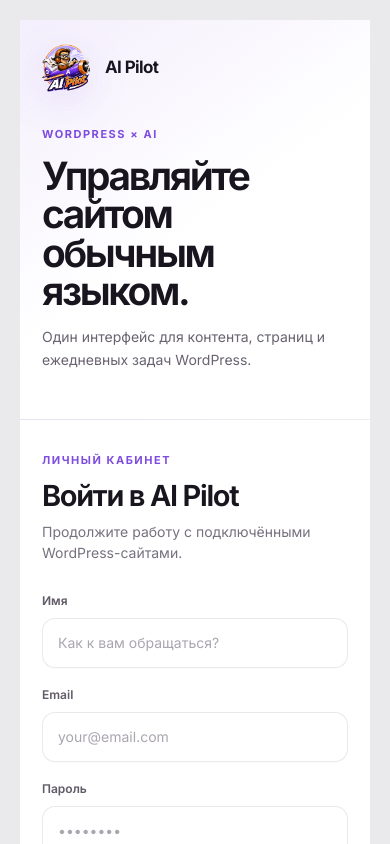
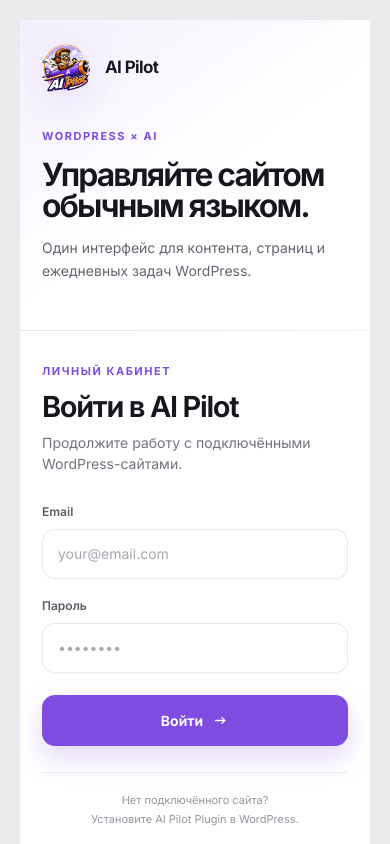
Before and after one commit to EVGexpert/ai-pilot-web-chat, a Vue app: page / in a window 390 px wide. Built offline with nearby package versions, Linux system fonts and the light colour scheme; no server answers.

Commit message:
fix: remove border, name field, reduce h1 size in login UI

```diff
--- a/src/components/LoginForm.vue
+++ b/src/components/LoginForm.vue
@@ -104,18 +104,6 @@
           </div>
 
           <form class="login-form" @submit.prevent="handleLogin">
-            <div class="field-group">
-              <label for="name">Имя</label>
-              <input
-                id="name"
-                v-model="name"
-                type="text"
-                placeholder="Как к вам обращаться?"
-                autocomplete="name"
-                :disabled="isLoading"
-              />
-            </div>
-
             <div class="field-group">
               <label for="email">Email</label>
               <input
@@ -230,7 +218,7 @@
   display: grid;
   grid-template-columns: minmax(0, 1.06fr) minmax(390px, 0.94fr);
   overflow: hidden;
-  border: 1px solid rgba(255, 255, 255, 0.8);
+  border: 0;
   border-radius: 30px;
   background: rgba(255, 255, 255, 0.5);
   box-shadow:
@@ -288,7 +276,7 @@
 .brand-copy h1 {
   margin: 19px 0 22px;
   max-width: 560px;
-  font-size: clamp(43px, 5.1vw, 66px);
+  font-size: clamp(34px, 4.2vw, 52px);
   line-height: 0.99;
   letter-spacing: -0.061em;
   font-weight: 650;
@@ -539,7 +527,7 @@
   .brand-copy h1 {
     max-width: 480px;
     margin-top: 14px;
-    font-size: clamp(37px, 10vw, 52px);
+    font-size: clamp(30px, 8.5vw, 42px);
   }
 
   .brand-description {
@@ -585,7 +573,7 @@
 
   .brand-copy h1 {
     margin-bottom: 14px;
-    font-size: 39px;
+    font-size: 32px;
   }
 
   .brand-description {
```
